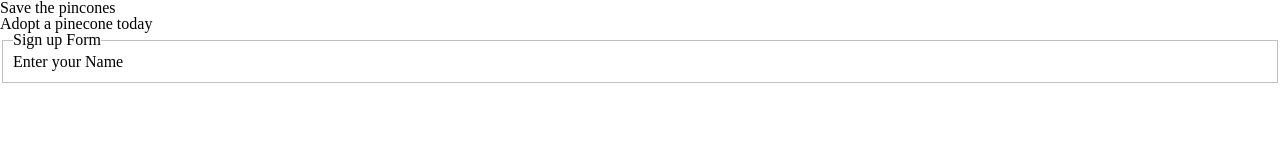
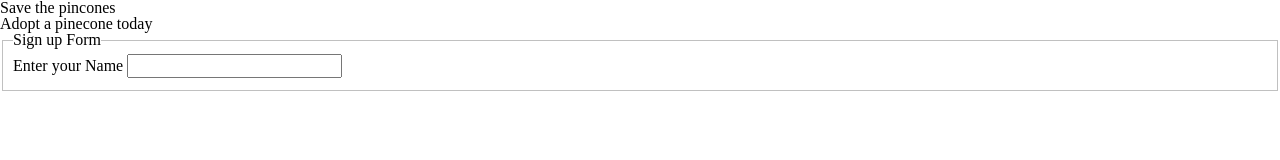
Before and after one commit to ITMD-362-Spring24/Project--1, a plain HTML site: page index.html in a window 1280 px wide. Drawn offline with Linux system fonts and the light colour scheme; files that its build step writes are made by us from their sources.

Commit message:
added first input command

```diff
--- a/index.html
+++ b/index.html
@@ -16,6 +16,7 @@
 	  <fieldset>
 	    <legend>Sign up Form</legend>
         <label>Enter your Name</label>
+		<input class="userinput" type="text" name="form">
 
 	  </fieldset>
   </body>
```
